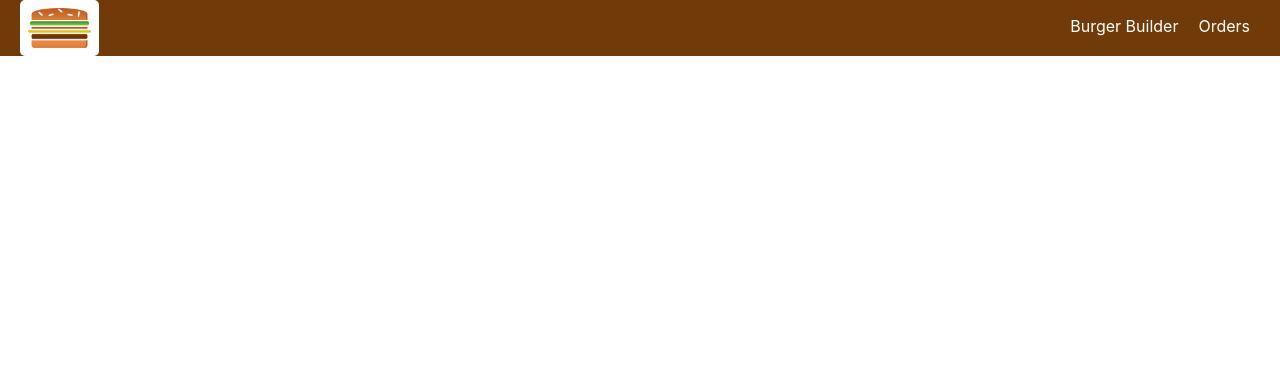
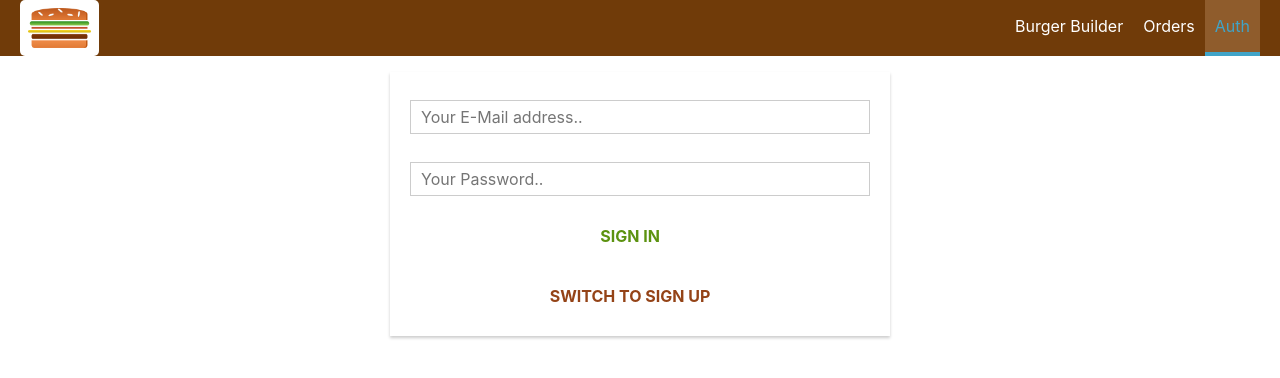
Before and after one commit to HassanAbbas198/Burger-Builder, a React (Create React App) app: page /auth in a window 1280 px wide. Shown: the top 378 px of the page. Built offline with nearby package versions, Linux system fonts and the light colour scheme.

Commit message:
feat: add auth container

```diff
--- a/src/App.js
+++ b/src/App.js
@@ -5,6 +5,7 @@ import Layout from './hoc/Layout/Layout';
 import BurgerBuilder from './containers/BurgerBuilder/BurgerBuilder';
 import Checkout from './containers/Checkout/Checkout';
 import Orders from './containers/Orders/Orders';
+import Auth from './containers/Auth/Auth';
 
 function App() {
 	return (
@@ -14,6 +15,7 @@ function App() {
 					<Switch>
 						<Route path="/checkout" component={Checkout} />
 						<Route path="/orders" component={Orders} />
+						<Route path="/auth" component={Auth} />
 						<Route path="/" exact component={BurgerBuilder} />
 					</Switch>
 				</Layout>
--- a/src/components/Navigation/NavigationItems/NavigationItems.js
+++ b/src/components/Navigation/NavigationItems/NavigationItems.js
@@ -8,6 +8,7 @@ const NavigationItems = () => (
 	<ul className={classes.NavigationItems}>
 		<NavigationItem link="/">Burger Builder</NavigationItem>
 		<NavigationItem link="/orders">Orders</NavigationItem>
+		<NavigationItem link="/auth">Auth</NavigationItem>
 	</ul>
 );
 
--- /dev/null
+++ b/src/containers/Auth/Auth.js
@@ -0,0 +1,113 @@
+import React, { Component } from 'react';
+
+import classes from './Auth.module.css';
+
+import Input from '../../components/UI/Input/Input';
+import Button from '../../components/UI/Button/Button';
+import Spinner from '../../components/UI/Spinner/Spinner';
+
+class Auth extends Component {
+	state = {
+		controls: {
+			email: {
+				elementType: 'input',
+				elementConfig: {
+					type: 'email',
+					placeholder: 'Your E-Mail address..',
+				},
+				value: '',
+				validation: {
+					required: true,
+					isEmail: true,
+				},
+				valid: false,
+				touched: false,
+			},
+
+			password: {
+				elementType: 'input',
+				elementConfig: {
+					type: 'password',
+					placeholder: 'Your Password..',
+				},
+				value: '',
+				validation: {
+					required: true,
+					minLength: 6,
+				},
+				valid: false,
+				touched: false,
+			},
+		},
+	};
+
+	checkValidity = (value, rules) => {
+		let isValid = true;
+
+		if (rules.required) {
+			isValid = value.trim() !== '' && isValid;
+		}
+
+		return isValid;
+	};
+
+	inputChnagedHandler = (event, inputId) => {
+		const updatedControls = {
+			...this.state.controls,
+			[inputId]: {
+				...this.state.controls[inputId],
+				value: event.target.value,
+				valid: this.checkValidity(
+					event.target.value,
+					this.state.controls[inputId].validation
+				),
+				touched: true,
+			},
+		};
+
+		this.setState({ controls: updatedControls });
+	};
+
+	render() {
+		const formElementArray = [];
+		for (let key in this.state.controls) {
+			formElementArray.push({
+				id: key,
+				config: this.state.controls[key],
+			});
+		}
+
+		let form = formElementArray.map((formElement) => (
+			<Input
+				key={formElement.id}
+				elementType={formElement.config.elementType}
+				elementConfig={formElement.config.elementConfig}
+				value={formElement.config.value}
+				invalid={!formElement.config.valid}
+				shouldValidate={formElement.config.validation}
+				touched={formElement.config.touched}
+				changed={(event) => this.inputChnagedHandler(event, formElement.id)}
+			/>
+		));
+
+		if (this.props.loading) {
+			form = <Spinner />;
+		}
+
+		return (
+			<div className={classes.Auth}>
+				<form onSubmit={this.submitHandler}>
+					{form}
+					<Button btnType="Success" clicked={this.authHandler}>
+						{this.state.isSignup ? 'SIGN UP' : 'SIGN IN'}
+					</Button>
+				</form>
+				<Button btnType="Danger" clicked={this.switchAuthModeHandler}>
+					SWITCH TO {this.state.isSignup ? 'SIGNIN' : 'SIGN UP'}
+				</Button>
+			</div>
+		);
+	}
+}
+
+export default Auth;
--- /dev/null
+++ b/src/containers/Auth/Auth.module.css
@@ -0,0 +1,14 @@
+.Auth {
+	margin: 20px auto;
+	padding: 10px;
+	width: 80%;
+	text-align: center;
+	box-shadow: 0 2px 3px #ccc;
+	box-sizing: border-box;
+}
+
+@media (min-width: 600px) {
+	.Auth {
+		width: 500px;
+	}
+}
```
Also changed, not shown: src/containers/Auth/Logout/Logout.js (added, +23 -0 lines).
